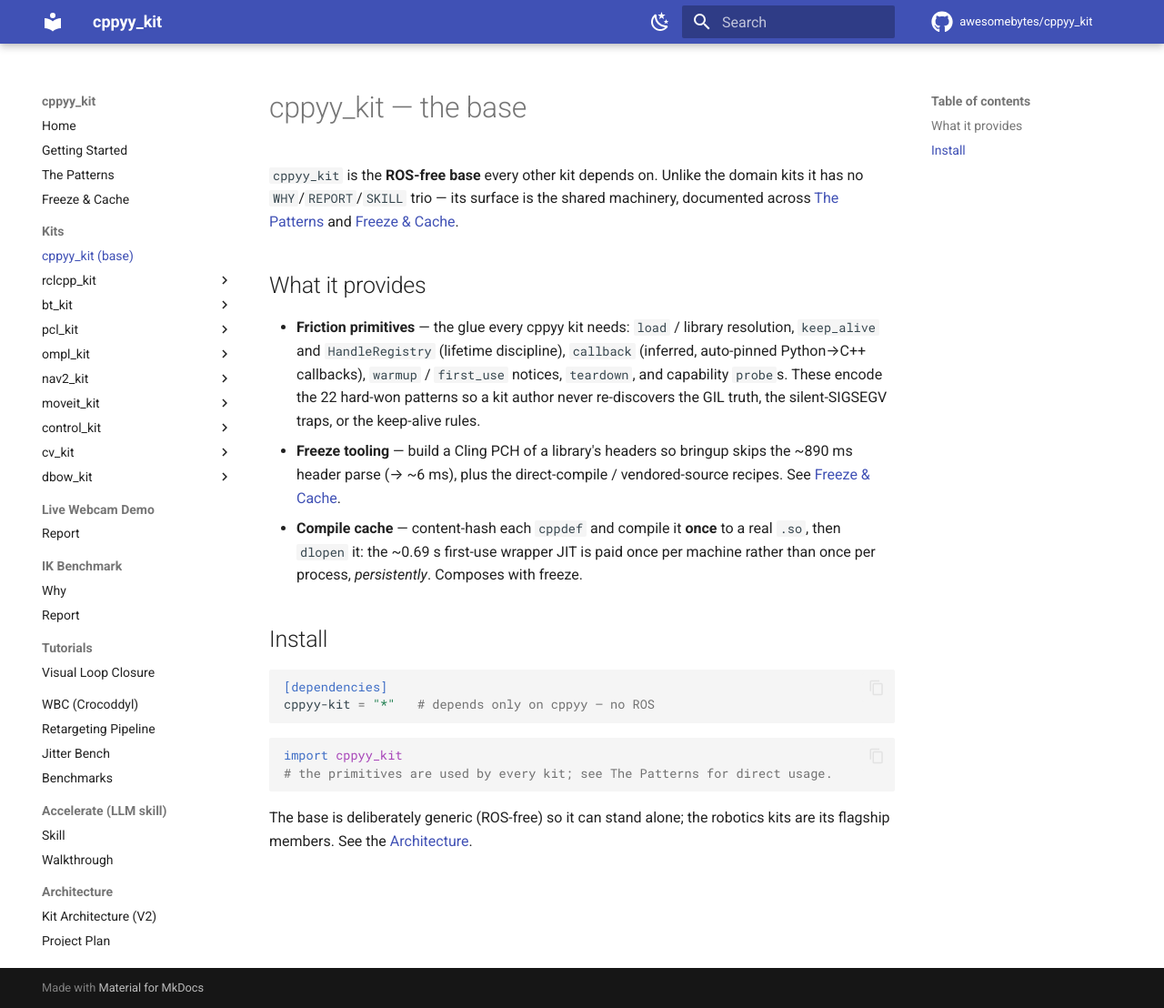
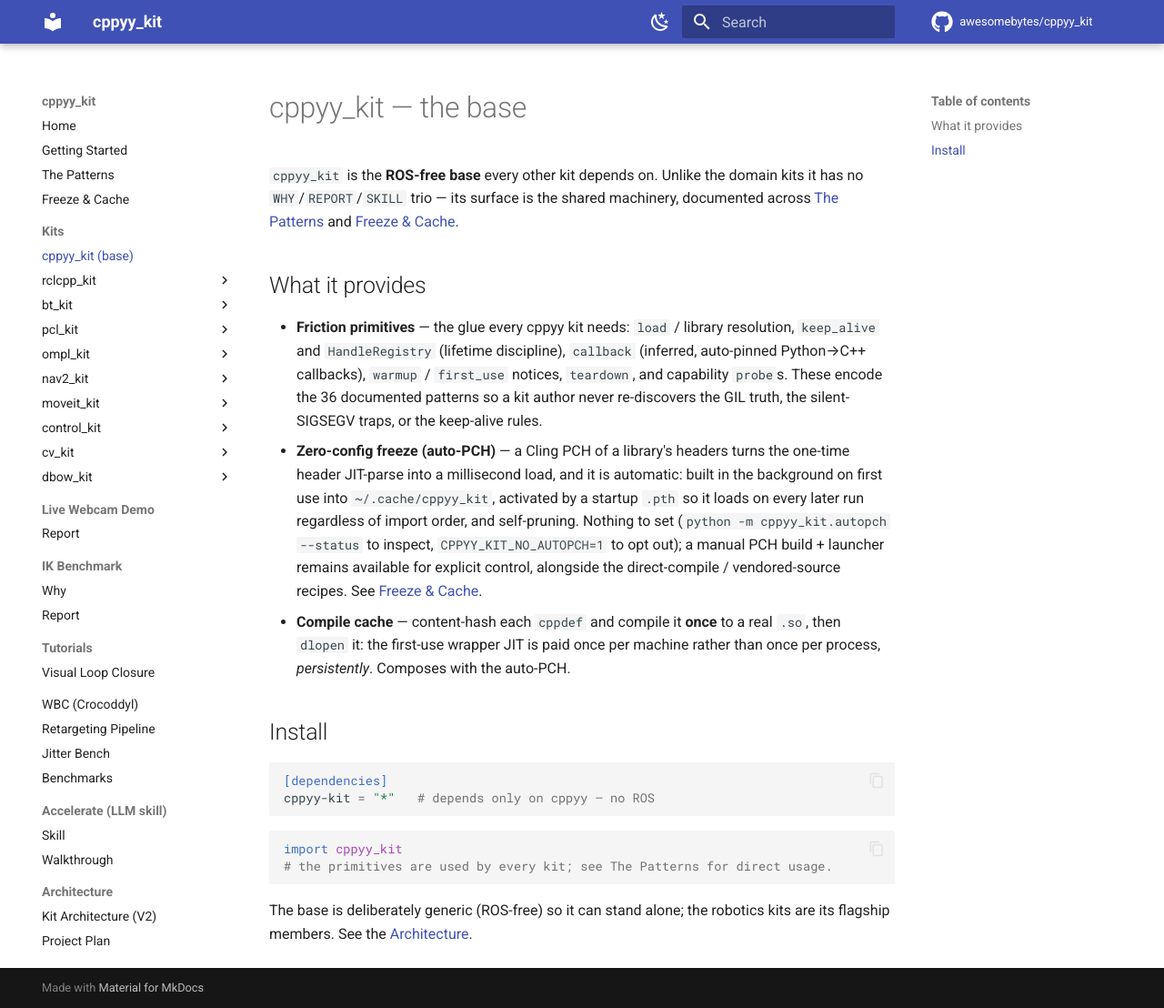
Before and after one commit to awesomebytes/cppyy_kit, an MkDocs documentation site: the page built from mkdocs_site/kits/cppyy_kit.md, in a window 1280 px wide and 1108 px high. Shown: the whole window at 91% size. Built offline with MkDocs 1.6.1 and Material for MkDocs 9.7.7, drawn with Linux system fonts in a browser that asks for light colours; comment, search, counter and statistics services are not loaded.

Commit message:
docs: freshen PCH/freeze claims for the zero-config auto-PCH
The .pth-activated auto-PCH (self-building, self-pruning, import-order
independent) and the compile cache made the "freeze" rung automatic. Update
the docs that still presented it as a manual build + launcher, so a reader is
not sent to do manual work that now happens on its own. Facts kept; the manual
path stays documented as the explicit/override route.

- mkdocs_site/kits/cppyy_kit.md (base kit page): the "Freeze tooling — build a
  Cling PCH" bullet now leads with the zero-config auto-PCH (built on first use,
  .pth-loaded on every later run, self-pruning; `python -m cppyy_kit.autopch`
  to manage), manual build noted as the override. Dropped the unbacked ~890 ms
  / ~0.69 s numbers; "22 hard-won patterns" -> "36 documented patterns".
- docs/FREEZE.md: section 2 recipe flagged as the manual path (section 8
  automates it); the "best-case = freeze + warmup" line rewritten to
  freeze + compile cache (both automatic; warmup only relocates the JIT and is
  now a fallback); the launcher import-order limitation qualified as the manual
  path's (section 8 removes it via the startup .pth).
- docs/COMMON_PATTERNS.md "Today vs L1": lead-in noting section 36 automates
  this; "what a kit should do now" rewritten to register_pch_headers(...) +
  auto-PCH, no per-kit PCH build/launcher needed (force_symbols the only manual
  residue; verified bt still needs BT::UndefinedAnyType).
- bt_kit/SKILL.md: the header parse is cut automatically by auto-PCH on the 2nd
  run (freeze-bt-run is the explicit path); fixed stale docs/kits/FREEZE.md path.

Co-Authored-By: Claude Fable 5 <noreply@anthropic.com>

```diff
--- a/mkdocs_site/kits/cppyy_kit.md
+++ b/mkdocs_site/kits/cppyy_kit.md
@@ -10,15 +10,20 @@ documented across [The Patterns](../docs/COMMON_PATTERNS.md) and
 - **Friction primitives** — the glue every cppyy kit needs: `load` / library
   resolution, `keep_alive` and `HandleRegistry` (lifetime discipline), `callback`
   (inferred, auto-pinned Python→C++ callbacks), `warmup` / `first_use` notices,
-  `teardown`, and capability `probe`s. These encode the 22 hard-won patterns so a
+  `teardown`, and capability `probe`s. These encode the 36 documented patterns so a
   kit author never re-discovers the GIL truth, the silent-SIGSEGV traps, or the
   keep-alive rules.
-- **Freeze tooling** — build a Cling PCH of a library's headers so bringup skips
-  the ~890 ms header parse (→ ~6 ms), plus the direct-compile / vendored-source
+- **Zero-config freeze (auto-PCH)** — a Cling PCH of a library's headers turns the
+  one-time header JIT-parse into a millisecond load, and it is automatic: built in
+  the background on first use into `~/.cache/cppyy_kit`, activated by a startup
+  `.pth` so it loads on every later run regardless of import order, and self-pruning.
+  Nothing to set (`python -m cppyy_kit.autopch --status` to inspect,
+  `CPPYY_KIT_NO_AUTOPCH=1` to opt out); a manual PCH build + launcher remains
+  available for explicit control, alongside the direct-compile / vendored-source
   recipes. See [Freeze & Cache](../docs/FREEZE.md).
 - **Compile cache** — content-hash each `cppdef` and compile it **once** to a real
-  `.so`, then `dlopen` it: the ~0.69 s first-use wrapper JIT is paid once per
-  machine rather than once per process, *persistently*. Composes with freeze.
+  `.so`, then `dlopen` it: the first-use wrapper JIT is paid once per machine rather
+  than once per process, *persistently*. Composes with the auto-PCH.
 
 ## Install
 
```
Also changed, not shown: bt_kit/SKILL.md (+4 -3 lines), docs/COMMON_PATTERNS.md (+10 -7 lines), docs/FREEZE.md (+13 -6 lines).
